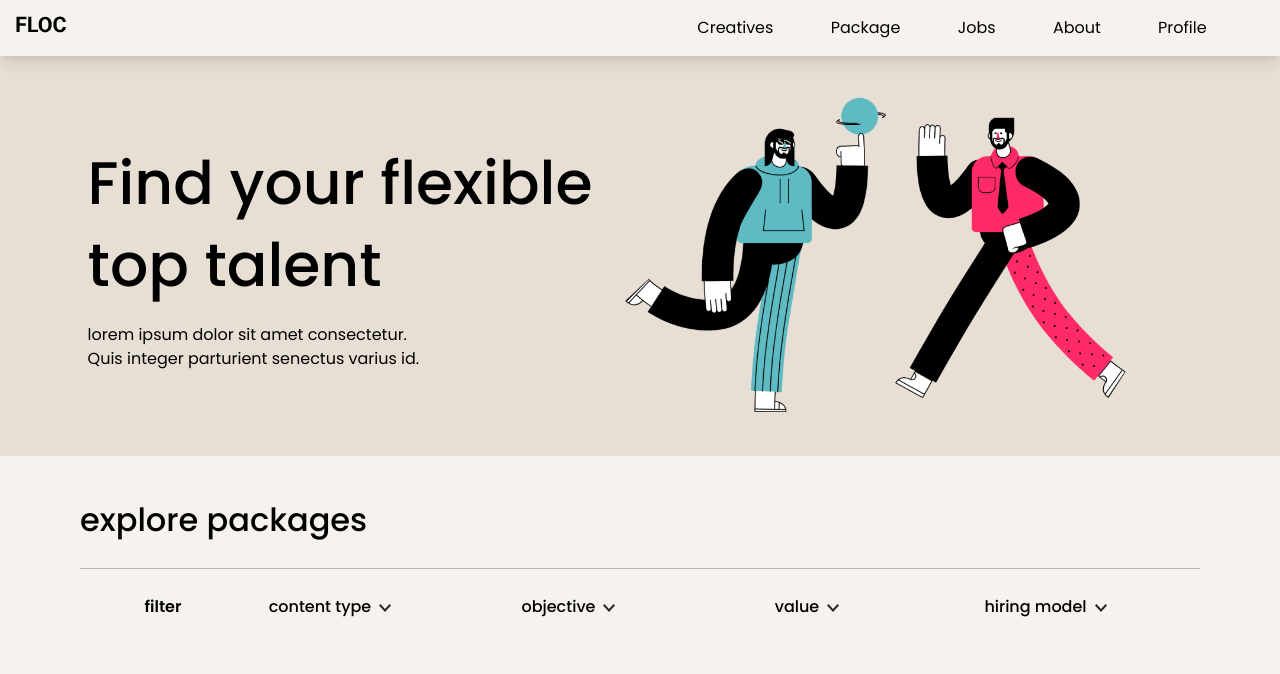
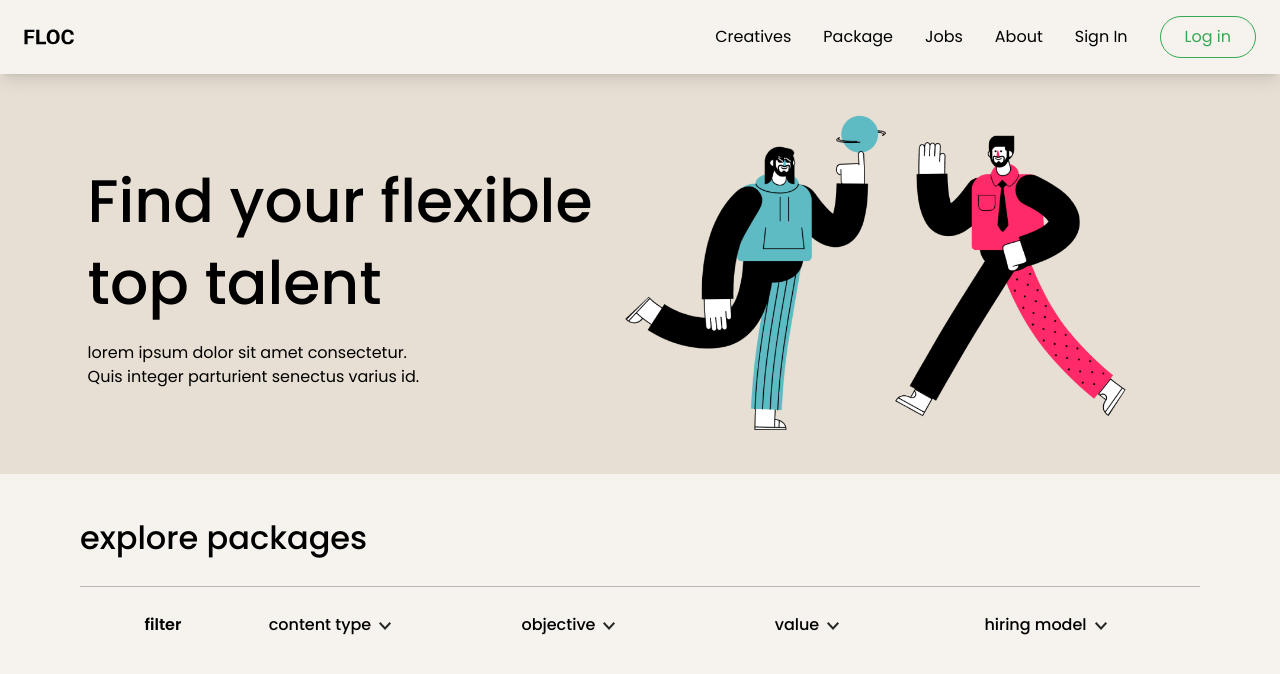
Before and after one commit to iThanathat/floc-assignment, a Next.js app: page / in a window 1280 px wide. Shown: the top 674 px of the page. Built offline with nearby package versions, Linux system fonts and the light colour scheme.

Commit message:
Added login button and props

```diff
--- a/components/NavBar/index.tsx
+++ b/components/NavBar/index.tsx
@@ -1,17 +1,62 @@
 import Image from "next/image";
+import Link from "next/link";
+import { useRouter } from "next/router";
+import Button from "../Button";
+import { NavBarProps } from "./types";
 
-const NavBar = () => {
+const NavBar: React.FC<NavBarProps> = ({ isLogin, onClickLogin }) => {
+  const router = useRouter();
   return (
-    <div className="relative w-full flex justify-between p-4 shadow-lg z-[9999]">
-      <div className="w-1/2">
-        <Image src="/images/floc-logo.svg" alt="floc" width={50} height={50} />
-      </div>
-      <div className="flex w-1/2 justify-evenly text-primary">
-        <p>Creatives</p>
-        <p>Package</p>
-        <p>Jobs</p>
-        <p>About</p>
-        <p>Profile</p>
+    <div className="relative w-full shadow-lg z-[1]">
+      <div className="max-w-[1600px] m-auto flex justify-between items-center px-6 py-4">
+        <div className="w-1/2">
+          <Image
+            onClick={() => router.push("/")}
+            className="cursor-pointer"
+            src="/images/floc-logo.svg"
+            alt="floc"
+            width={50}
+            height={50}
+          />
+        </div>
+        <div className="flex w-1/2 gap-8 items-center justify-end">
+          <Link href="/" className="text-primary hover:underline">
+            Creatives
+          </Link>
+          <Link href="/" className="text-primary hover:underline">
+            Package
+          </Link>
+          <Link href="/" className="text-primary hover:underline">
+            Jobs
+          </Link>
+          <Link href="/" className="text-primary hover:underline">
+            About
+          </Link>
+          {isLogin ? (
+            <Link href="/profile" className="text-primary hover:underline">
+              Profile
+            </Link>
+          ) : (
+            <Link href="/" className="text-primary hover:underline">
+              Sign In
+            </Link>
+          )}
+          {isLogin ? (
+            <p
+              className="hover:underline cursor-pointer py-2"
+              onClick={() => {
+                localStorage.removeItem("token");
+                location.href = "/";
+              }}
+            >
+              Sign Out
+            </p>
+          ) : (
+            <Button type="outline-secondary" onClick={onClickLogin}>
+              Log in
+            </Button>
+          )}
+        </div>
       </div>
     </div>
   );
--- /dev/null
+++ b/components/NavBar/types.ts
@@ -0,0 +1,4 @@
+export type NavBarProps = {
+  isLogin: boolean;
+  onClickLogin: () => void;
+};
```
